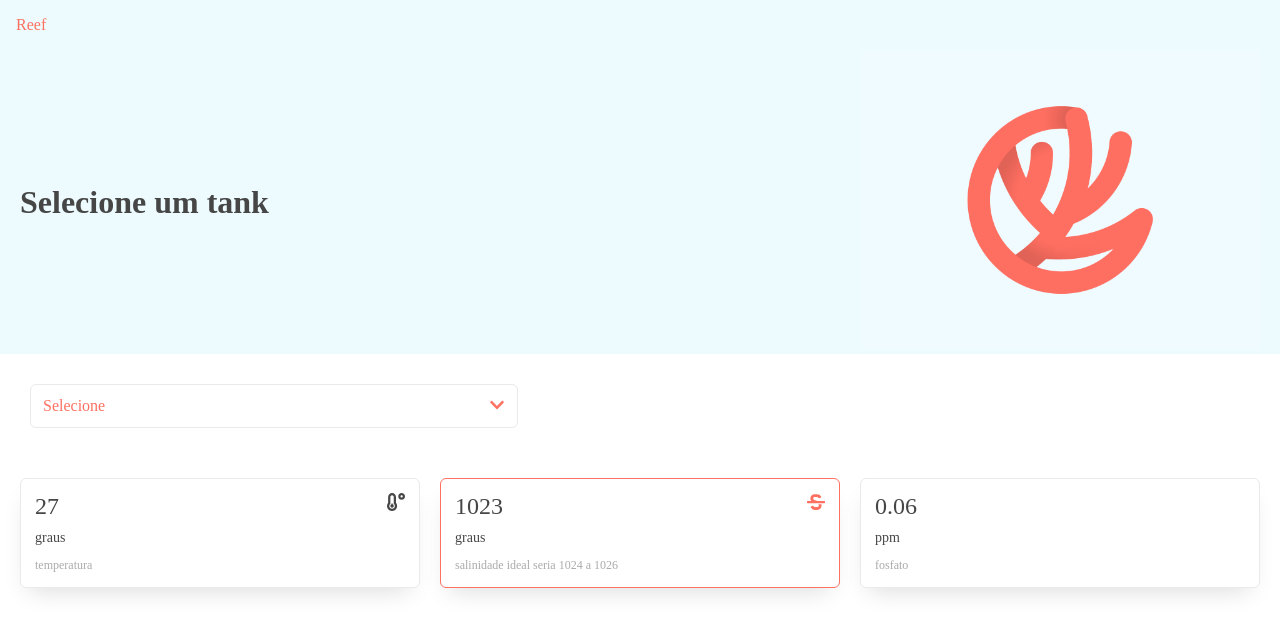
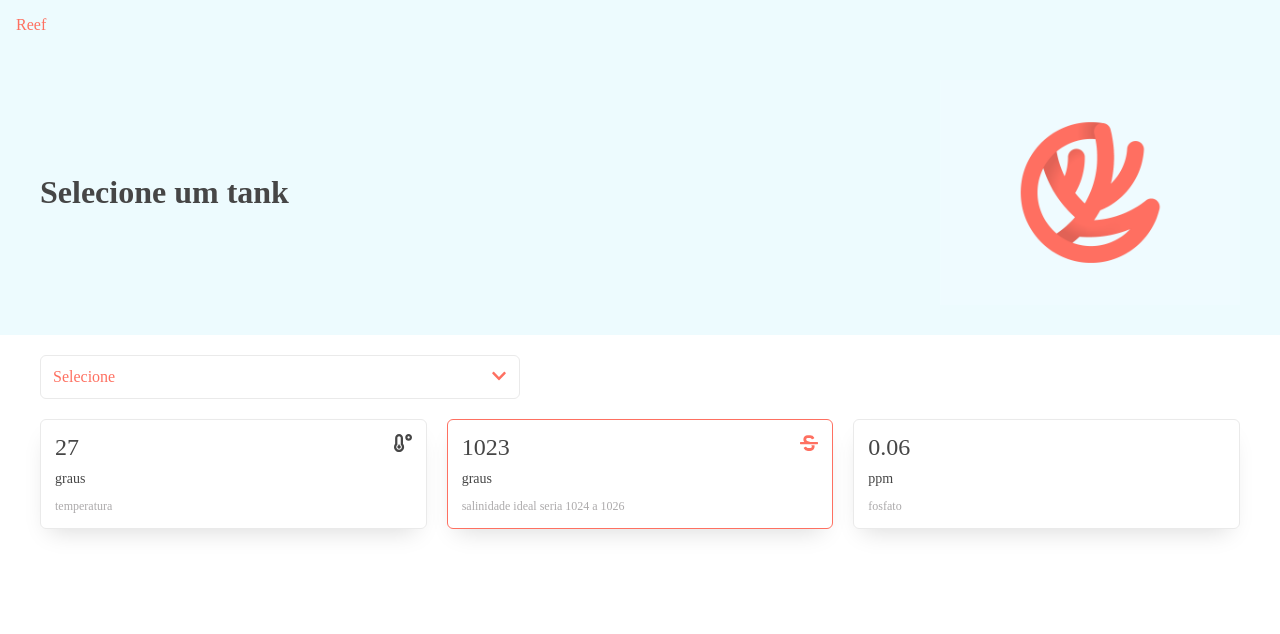
Before and after one commit to espoo-dev/the_reef, a React (Create React App) app in the folder front/: page / in a window 1280 px wide. Shown: the top 634 px of the page. Built offline with nearby package versions, Linux system fonts and the light colour scheme.

Commit message:
:children_crossing: add limit page length

```diff
--- a/front/public/index.html
+++ b/front/public/index.html
@@ -14,6 +14,7 @@
       }
       body {
         margin: 0;
+        padding: 0;
       }
     </style>
     <title>My Reef</title>
--- a/front/src/components/Select/Select.styles.tsx
+++ b/front/src/components/Select/Select.styles.tsx
@@ -8,6 +8,11 @@ export const SelectContainer = styled.div`
   width: 40%;
   position: relative;
   user-select: none;
+  padding: 20px 0px;
+
+  @media (max-width: 1200px) {
+    padding: 20px 30px;
+  }
 `;
 
 export const SelectMain = styled.div`
--- a/front/src/pages/Dashboard/Dashboard.styles.tsx
+++ b/front/src/pages/Dashboard/Dashboard.styles.tsx
@@ -1,12 +1,13 @@
 import styled from 'styled-components';
 
 export const HeaderSection = styled.div`
+  max-width: 1200px;
+  margin: auto;
   display: flex;
   justify-content: space-between;
-  padding: 0px 20px;
+  align-items: center;
   color: #464646;
-  background: #edfbfe;
-  align-items: center;
+  padding: 30px;
 
   @media (max-width: 550px) {
     flex-direction: column;
@@ -15,14 +16,21 @@ export const HeaderSection = styled.div`
 `;
 
 export const ImgMonitor = styled.img`
-  height: 300px;
+  width: 300px;
+
+  @media (min-width: 550px) {
+    height: 100%;
+  }
 `;
 
 export const CardsSection = styled.div`
   display: grid;
   grid-template-columns: repeat(auto-fit, minmax(300px, 1fr));
   grid-gap: 20px;
-  padding: 20px;
+
+  @media (max-width: 1250px) {
+    padding: 0 30px 30px 30px;
+  }
 `;
 
 // Card
@@ -35,3 +43,8 @@ export const CardMonitor = styled.div`
   box-shadow: -1px 12px 23px -10px rgb(0 0 0 / 15%);
   border: 1px solid #eaeaea;
 `;
+
+export const Container = styled.div`
+  max-width: 1200px;
+  margin: auto;
+`;
--- a/front/src/pages/Dashboard/Dashboard.tsx
+++ b/front/src/pages/Dashboard/Dashboard.tsx
@@ -1,11 +1,16 @@
-import React, { useState } from 'react';
+import { useState } from 'react';
 import Header from '../../components/Header/Header';
 import LogoImg from '../../assets/logo.png';
 import { IndicatorProps } from '../../components/Indicator';
 import { Indicator } from '../../components/Indicator';
 import { FaTemperatureLow, FaStrikethrough } from 'react-icons/fa';
 import { OptionDefault, Select } from '../../components/Select';
-import { HeaderSection, ImgMonitor, CardsSection } from './Dashboard.styles';
+import {
+  HeaderSection,
+  ImgMonitor,
+  Container,
+  CardsSection,
+} from './Dashboard.styles';
 
 const Dashboard = () => {
   const indicators: IndicatorProps[] = [
@@ -44,12 +49,12 @@ const Dashboard = () => {
   const tanks = [
     {
       id: 1,
-      name: 'tank1',
+      name: 'tank 01',
       cor: 'aaa',
     },
     {
       id: 2,
-      name: 'tank2',
+      name: 'tank 02',
       cor: 'bbb',
     },
   ];
@@ -58,6 +63,7 @@ const Dashboard = () => {
     <div>
       <div>
         <Header />
+        <div style={{ background: '#edfbfe' }}>
           <HeaderSection>
             <div>
               {tankSelected.name ? (
@@ -75,29 +81,24 @@ const Dashboard = () => {
                 </h3>
               )}
             </div>
-          <div>
             <ImgMonitor src={LogoImg} alt="Shark Good" />
-          </div>
           </HeaderSection>
         </div>
-      {/* cards */}
-      <div
-        style={{
-          padding: '30px',
-        }}
-      >
+      </div>
+
+      <Container>
         <Select
           options={tanks}
           option={tankSelected}
           setOptionSelected={setTankSelected}
           // labelValue={'cor'}
         />
-      </div>
         <CardsSection>
           {indicators.map((card) => (
             <Indicator key={card.name} config={card} />
           ))}
         </CardsSection>
+      </Container>
     </div>
   );
 };
```
Lines whose indentation alone changed are shown as unchanged.
